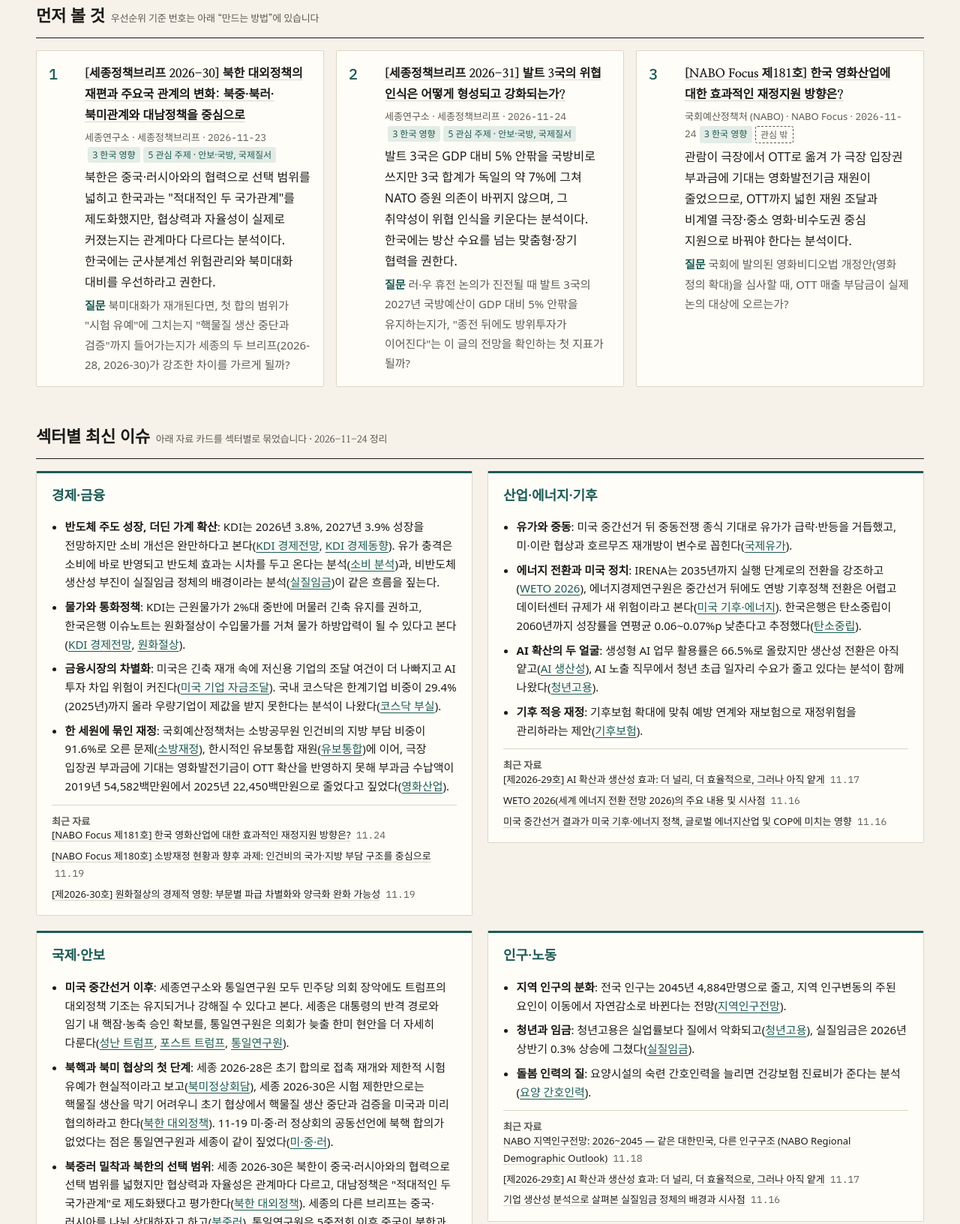
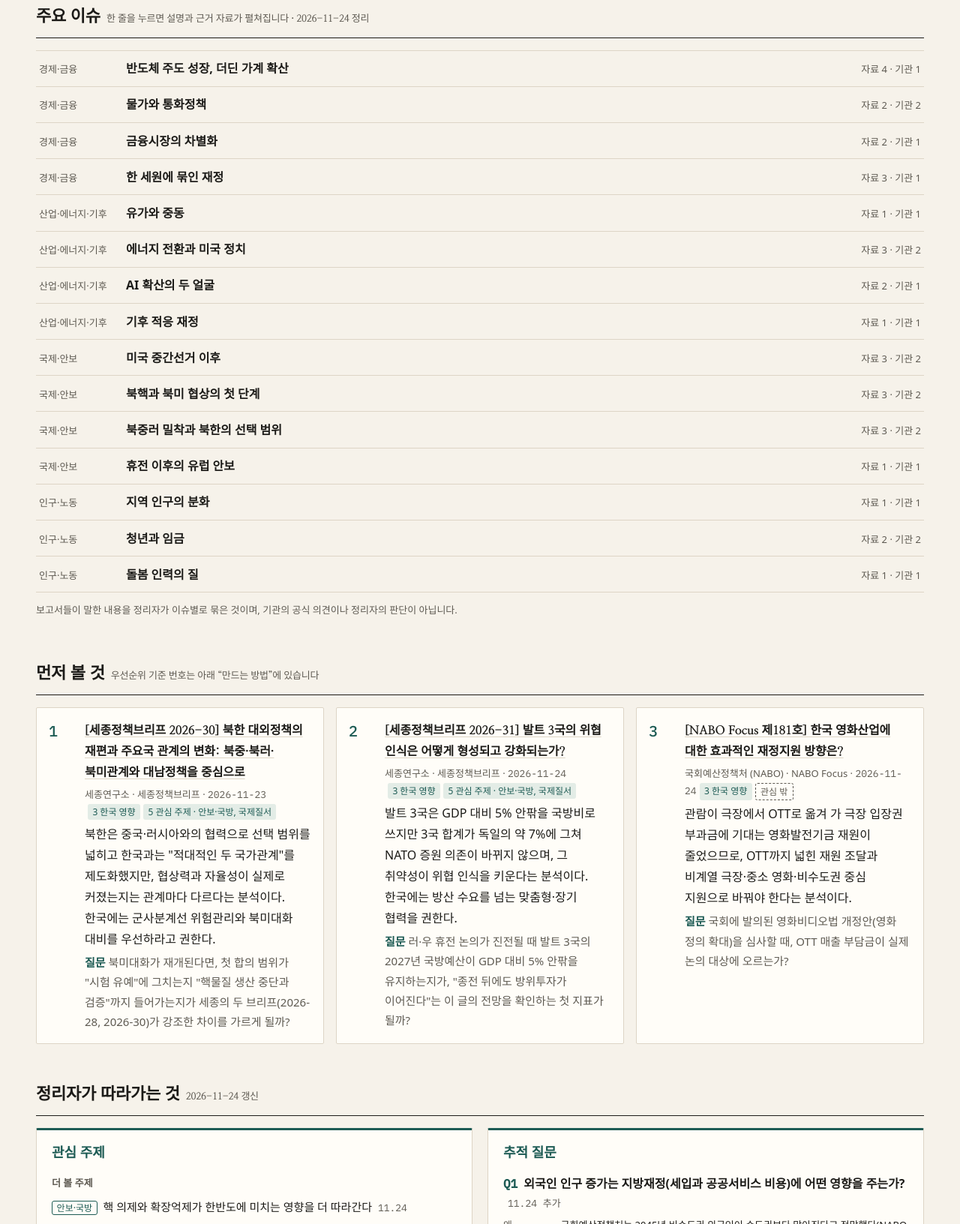
Before and after one commit to windwave51/kr-research-briefing, a plain HTML site: page index.html in a window 1280 px wide. Shown: the part 297-1929 px from the top of the page at 75% size. Drawn offline with Linux system fonts and the light colour scheme; a web font is replaced by a local one.

Commit message:
첫 화면을 주요 이슈 한 줄 목록으로 바꿈
Co-Authored-By: Claude Opus 5.5 <noreply@anthropic.com>

```diff
--- a/index.html
+++ b/index.html
@@ -157,6 +157,22 @@ details.more[open] > summary { margin-bottom: 1rem; }
 /* 읽기 위주 절은 넓어진 페이지에서도 한 줄 길이를 지금처럼 유지하고 가운데에 놓는다 */
 .masthead, .method, .notice, .upcoming { max-width: 46rem; width: 100%; justify-self: center; }
 /* 섹터별 최신 이슈: 넓은 화면에서 두 칸씩 두 줄 */
+.issue-lines { list-style: none; margin: 0; padding: 0; border-top: 1px solid var(--line); }
+.issue-lines li { border-bottom: 1px solid var(--line); }
+.issue-lines summary { display: grid; grid-template-columns: 6.5rem minmax(0, 1fr) auto; gap: 0.75rem; align-items: baseline; padding: 0.6rem 0.25rem; cursor: pointer; list-style: none; }
+.issue-lines summary::-webkit-details-marker { display: none; }
+.issue-lines summary:hover .t { color: var(--accent); }
+.issue-lines .sec { font-size: var(--step--1); color: var(--muted); white-space: nowrap; }
+.issue-lines .t { font-weight: 600; white-space: nowrap; overflow: hidden; text-overflow: ellipsis; }
+.issue-lines .n { font-size: var(--step--1); color: var(--muted); white-space: nowrap; }
+.issue-lines details[open] .t { white-space: normal; }
+.issue-lines details p { margin: 0 0 0.75rem; padding: 0 0.25rem 0 7.5rem; font-size: 0.9375rem; line-height: 1.65; }
+.issue-lines details p a { color: var(--accent); }
+@media (max-width: 40rem) {
+  .issue-lines summary { grid-template-columns: minmax(0, 1fr) auto; row-gap: 0.1rem; }
+  .issue-lines .sec { grid-column: 1 / -1; }
+  .issue-lines details p { padding-left: 0.25rem; }
+}
 .issues { display: grid; gap: 1.25rem; grid-template-columns: minmax(0, 1fr); align-items: start; }
 @media (min-width: 52rem) { .issues { grid-template-columns: repeat(2, minmax(0, 1fr)); } }
 .issue-box { background: var(--surface); border: 1px solid var(--line); border-radius: 6px; padding: 1rem 1.25rem; display: grid; gap: 0.75rem; min-width: 0; }
@@ -349,7 +365,7 @@ section > h2 { font-family: var(--font-display); font-weight: 800; letter-spacin
       <div><dt>발간</dt><dd>2026-10-26 ~ 2026-11-24</dd></div>
     </dl>
     <nav class="keys" aria-label="바로 가기">
-      <a href="#first"><b>1</b>먼저 볼 것</a><a href="#issues"><b>2</b>섹터 이슈</a><a href="#ledger"><b>3</b>따라가는 것</a><a href="#all"><b>4</b>자료</a><a href="#method"><b>5</b>방법</a>
+      <a href="#issues"><b>1</b>주요 이슈</a><a href="#first"><b>2</b>먼저 볼 것</a><a href="#ledger"><b>3</b>따라가는 것</a><a href="#all"><b>4</b>자료</a><a href="#method"><b>5</b>방법</a>
     </nav>
   </div>
 </div>
@@ -360,6 +376,27 @@ section > h2 { font-family: var(--font-display); font-weight: 800; letter-spacin
     <h1>국내 연구기관 리포트 브리핑</h1>
     <p>국내 연구기관이 새로 낸 보고서를 원문 쪽수와 함께 짧게 정리합니다. 결론을 대신 내리기보다, 먼저 읽을 자료와 따져볼 질문을 고릅니다.</p>
   </header>
+
+  <section aria-labelledby="issues">
+    <h2 id="issues">주요 이슈<small>한 줄을 누르면 설명과 근거 자료가 펼쳐집니다 · 2026-11-24 정리</small></h2>
+    <ul class="issue-lines"><li><details><summary><span class="sec">경제·금융</span><span class="t">반도체 주도 성장, 더딘 가계 확산</span><span class="n">자료 4 · 기관 1</span></summary>
+  <p>KDI는 2026년 3.8%, 2027년 3.9% 성장을 전망하지만 소비 개선은 완만하다고 본다(<a href="#2026-11-18-kdi-economic-outlook-2026-2h">KDI 경제전망</a>, <a href="#2026-11-09-kdi-monthly-trends-2026-11">KDI 경제동향</a>). 유가 충격은 소비에 바로 반영되고 반도체 효과는 시차를 두고 온다는 분석(<a href="#2026-11-12-kdi-chip-boom-oil-consumption">소비 분석</a>)과, 비반도체 생산성 부진이 실질임금 정체의 배경이라는 분석(<a href="#2026-11-16-kdi-real-wage-productivity">실질임금</a>)이 같은 흐름을 짚는다.</p></details></li><li><details><summary><span class="sec">경제·금융</span><span class="t">물가와 통화정책</span><span class="n">자료 2 · 기관 2</span></summary>
+  <p>KDI는 근원물가가 2%대 중반에 머물러 긴축 유지를 권하고, 한국은행 이슈노트는 원화절상이 수입물가를 거쳐 물가 하방압력이 될 수 있다고 본다(<a href="#2026-11-18-kdi-economic-outlook-2026-2h">KDI 경제전망</a>, <a href="#2026-11-19-bok-won-appreciation-effects">원화절상</a>).</p></details></li><li><details><summary><span class="sec">경제·금융</span><span class="t">금융시장의 차별화</span><span class="n">자료 2 · 기관 1</span></summary>
+  <p>미국은 긴축 재개 속에 저신용 기업의 조달 여건이 더 나빠지고 AI 투자 차입 위험이 커진다(<a href="#2026-11-16-kcmi-us-corporate-funding">미국 기업 자금조달</a>). 국내 코스닥은 한계기업 비중이 29.4%(2025년)까지 올라 우량기업이 제값을 받지 못한다는 분석이 나왔다(<a href="#2026-11-16-kcmi-kosdaq-distress">코스닥 부실</a>).</p></details></li><li><details><summary><span class="sec">경제·금융</span><span class="t">한 세원에 묶인 재정</span><span class="n">자료 3 · 기관 1</span></summary>
+  <p>국회예산정책처는 소방공무원 인건비의 지방 부담 비중이 91.6%로 오른 문제(<a href="#2026-11-19-nabo-fire-service-finance">소방재정</a>), 한시적인 유보통합 재원(<a href="#2026-10-27-nabo-early-childhood-integration">유보통합</a>)에 이어, 극장 입장권 부과금에 기대는 영화발전기금이 OTT 확산을 반영하지 못해 부과금 수납액이 2019년 54,582백만원에서 2025년 22,450백만원으로 줄었다고 짚었다(<a href="#2026-11-24-nabo-film-industry-finance">영화산업</a>).</p></details></li><li><details><summary><span class="sec">산업·에너지·기후</span><span class="t">유가와 중동</span><span class="n">자료 1 · 기관 1</span></summary>
+  <p>미국 중간선거 뒤 중동전쟁 종식 기대로 유가가 급락·반등을 거듭했고, 미·이란 협상과 호르무즈 재개방이 변수로 꼽힌다(<a href="#2026-11-16-keei-oil-price-midterms">국제유가</a>).</p></details></li><li><details><summary><span class="sec">산업·에너지·기후</span><span class="t">에너지 전환과 미국 정치</span><span class="n">자료 3 · 기관 2</span></summary>
+  <p>IRENA는 2035년까지 실행 단계로의 전환을 강조하고(<a href="#2026-11-16-keei-weto-2026">WETO 2026</a>), 에너지경제연구원은 중간선거 뒤에도 연방 기후정책 전환은 어렵고 데이터센터 규제가 새 위험이라고 본다(<a href="#2026-11-16-keei-us-midterms-climate-energy">미국 기후·에너지</a>). 한국은행은 탄소중립이 2060년까지 성장률을 연평균 0.06~0.07%p 낮춘다고 추정했다(<a href="#2026-10-28-bok-carbon-neutral-pathways">탄소중립</a>).</p></details></li><li><details><summary><span class="sec">산업·에너지·기후</span><span class="t">AI 확산의 두 얼굴</span><span class="n">자료 2 · 기관 1</span></summary>
+  <p>생성형 AI 업무 활용률은 66.5%로 올랐지만 생산성 전환은 아직 얕고(<a href="#2026-11-17-bok-ai-productivity">AI 생산성</a>), AI 노출 직무에서 청년 초급 일자리 수요가 줄고 있다는 분석이 함께 나왔다(<a href="#2026-10-26-bok-youth-employment">청년고용</a>).</p></details></li><li><details><summary><span class="sec">산업·에너지·기후</span><span class="t">기후 적응 재정</span><span class="n">자료 1 · 기관 1</span></summary>
+  <p>기후보험 확대에 맞춰 예방 연계와 재보험으로 재정위험을 관리하라는 제안(<a href="#2026-11-12-nabo-climate-insurance">기후보험</a>).</p></details></li><li><details><summary><span class="sec">국제·안보</span><span class="t">미국 중간선거 이후</span><span class="n">자료 3 · 기관 2</span></summary>
+  <p>세종연구소와 통일연구원 모두 민주당 의회 장악에도 트럼프의 대외정책 기조는 유지되거나 강해질 수 있다고 본다. 세종은 대통령의 반격 경로와 임기 내 핵잠·농축 승인 확보를, 통일연구원은 의회가 늦출 한미 현안을 더 자세히 다룬다(<a href="#2026-11-05-sejong-us-midterms-angry-trump">성난 트럼프</a>, <a href="#2026-11-04-sejong-midterms-post-trump-order">포스트 트럼프</a>, <a href="#2026-11-05-kinu-us-midterms-korea-policy">통일연구원</a>).</p></details></li><li><details><summary><span class="sec">국제·안보</span><span class="t">북핵과 북미 협상의 첫 단계</span><span class="n">자료 3 · 기관 2</span></summary>
+  <p>세종 2026-28은 초기 합의로 접촉 재개와 제한적 시험 유예가 현실적이라고 보고(<a href="#2026-10-30-sejong-next-nk-us-summit">북미정상회담</a>), 세종 2026-30은 시험 제한만으로는 핵물질 생산을 막기 어려우니 초기 협상에서 핵물질 생산 중단과 검증을 미국과 미리 협의하라고 한다(<a href="#2026-11-23-sejong-nk-foreign-policy-realignment">북한 대외정책</a>). 11-19 미·중·러 정상회의 공동선언에 북핵 합의가 없었다는 점은 통일연구원과 세종이 같이 짚었다(<a href="#2026-11-20-kinu-us-china-russia-summit">미·중·러</a>).</p></details></li><li><details><summary><span class="sec">국제·안보</span><span class="t">북중러 밀착과 북한의 선택 범위</span><span class="n">자료 3 · 기관 2</span></summary>
+  <p>세종 2026-30은 북한이 중국·러시아와의 협력으로 선택 범위를 넓혔지만 협상력과 자율성은 관계마다 다르고, 대남정책은 "적대적인 두 국가관계"로 제도화됐다고 평가한다(<a href="#2026-11-23-sejong-nk-foreign-policy-realignment">북한 대외정책</a>). 세종의 다른 브리프는 중국·러시아를 나눠 상대하자고 하고(<a href="#2026-11-06-sejong-nk-china-russia-alignment">북중러</a>), 통일연구원은 5중전회 이후 중국이 북한과 당 대 당 연대로 접경을 안정시킨다고 본다(<a href="#2026-11-11-kinu-china-fifth-plenum">5중전회</a>).</p></details></li><li><details><summary><span class="sec">국제·안보</span><span class="t">휴전 이후의 유럽 안보</span><span class="n">자료 1 · 기관 1</span></summary>
+  <p>세종 2026-31은 발트 3국이 GDP 대비 5% 안팎을 국방비로 쓰지만 3국 합계가 독일의 약 7%에 그쳐 NATO 증원 의존이 이어지고, 러·우 휴전 뒤에도 방위투자가 지속될 가능성이 높다고 본다(<a href="#2026-11-24-sejong-baltic-threat-perception">발트 3국</a>).</p></details></li><li><details><summary><span class="sec">인구·노동</span><span class="t">지역 인구의 분화</span><span class="n">자료 1 · 기관 1</span></summary>
+  <p>전국 인구는 2045년 4,884만명으로 줄고, 지역 인구변동의 주된 요인이 이동에서 자연감소로 바뀐다는 전망(<a href="#2026-11-18-nabo-regional-population-outlook">지역인구전망</a>).</p></details></li><li><details><summary><span class="sec">인구·노동</span><span class="t">청년과 임금</span><span class="n">자료 2 · 기관 2</span></summary>
+  <p>청년고용은 실업률보다 질에서 악화되고(<a href="#2026-10-26-bok-youth-employment">청년고용</a>), 실질임금은 2026년 상반기 0.3% 상승에 그쳤다(<a href="#2026-11-16-kdi-real-wage-productivity">실질임금</a>).</p></details></li><li><details><summary><span class="sec">인구·노동</span><span class="t">돌봄 인력의 질</span><span class="n">자료 1 · 기관 1</span></summary>
+  <p>요양시설의 숙련 간호인력을 늘리면 건강보험 진료비가 준다는 분석(<a href="#2026-11-03-kdi-nursing-home-skilled-nurses">요양 간호인력</a>).</p></details></li></ul>
+    <p class="caption">보고서들이 말한 내용을 정리자가 이슈별로 묶은 것이며, 기관의 공식 의견이나 정리자의 판단이 아닙니다.</p>
+  </section>
 
   <section aria-labelledby="first">
     <h2 id="first">먼저 볼 것<small>우선순위 기준 번호는 아래 “만드는 방법”에 있습니다</small></h2>
@@ -379,28 +416,6 @@ section > h2 { font-family: var(--font-display); font-weight: 800; letter-spacin
   <span>관람이 극장에서 OTT로 옮겨 가 극장 입장권 부과금에 기대는 영화발전기금 재원이 줄었으므로, OTT까지 넓힌 재원 조달과 비계열 극장·중소 영화·비수도권 중심 지원으로 바꿔야 한다는 분석이다.</span>
   <span class="ask"><b>질문</b> 국회에 발의된 영화비디오법 개정안(영화 정의 확대)을 심사할 때, OTT 매출 부담금이 실제 논의 대상에 오르는가?</span>
 </div></li></ol>
-  </section>
-
-  <section aria-labelledby="issues">
-    <h2 id="issues">섹터별 최신 이슈<small>아래 자료 카드를 섹터별로 묶었습니다 · 2026-11-24 정리</small></h2>
-    <div class="issues"><article class="issue-box">
-  <h3>경제·금융</h3>
-  <ul class="issue-list"><li><strong>반도체 주도 성장, 더딘 가계 확산</strong>: KDI는 2026년 3.8%, 2027년 3.9% 성장을 전망하지만 소비 개선은 완만하다고 본다(<a href="#2026-11-18-kdi-economic-outlook-2026-2h">KDI 경제전망</a>, <a href="#2026-11-09-kdi-monthly-trends-2026-11">KDI 경제동향</a>). 유가 충격은 소비에 바로 반영되고 반도체 효과는 시차를 두고 온다는 분석(<a href="#2026-11-12-kdi-chip-boom-oil-consumption">소비 분석</a>)과, 비반도체 생산성 부진이 실질임금 정체의 배경이라는 분석(<a href="#2026-11-16-kdi-real-wage-productivity">실질임금</a>)이 같은 흐름을 짚는다.</li><li><strong>물가와 통화정책</strong>: KDI는 근원물가가 2%대 중반에 머물러 긴축 유지를 권하고, 한국은행 이슈노트는 원화절상이 수입물가를 거쳐 물가 하방압력이 될 수 있다고 본다(<a href="#2026-11-18-kdi-economic-outlook-2026-2h">KDI 경제전망</a>, <a href="#2026-11-19-bok-won-appreciation-effects">원화절상</a>).</li><li><strong>금융시장의 차별화</strong>: 미국은 긴축 재개 속에 저신용 기업의 조달 여건이 더 나빠지고 AI 투자 차입 위험이 커진다(<a href="#2026-11-16-kcmi-us-corporate-funding">미국 기업 자금조달</a>). 국내 코스닥은 한계기업 비중이 29.4%(2025년)까지 올라 우량기업이 제값을 받지 못한다는 분석이 나왔다(<a href="#2026-11-16-kcmi-kosdaq-distress">코스닥 부실</a>).</li><li><strong>한 세원에 묶인 재정</strong>: 국회예산정책처는 소방공무원 인건비의 지방 부담 비중이 91.6%로 오른 문제(<a href="#2026-11-19-nabo-fire-service-finance">소방재정</a>), 한시적인 유보통합 재원(<a href="#2026-10-27-nabo-early-childhood-integration">유보통합</a>)에 이어, 극장 입장권 부과금에 기대는 영화발전기금이 OTT 확산을 반영하지 못해 부과금 수납액이 2019년 54,582백만원에서 2025년 22,450백만원으로 줄었다고 짚었다(<a href="#2026-11-24-nabo-film-industry-finance">영화산업</a>).</li></ul>
-  <div class="recent"><h4>최근 자료</h4><ul><li><a href="#2026-11-24-nabo-film-industry-finance">[NABO Focus 제181호] 한국 영화산업에 대한 효과적인 재정지원 방향은?</a> <time>11.24</time></li><li><a href="#2026-11-19-nabo-fire-service-finance">[NABO Focus 제180호] 소방재정 현황과 향후 과제: 인건비의 국가·지방 부담 구조를 중심으로</a> <time>11.19</time></li><li><a href="#2026-11-19-bok-won-appreciation-effects">[제2026-30호] 원화절상의 경제적 영향: 부문별 파급 차별화와 양극화 완화 가능성</a> <time>11.19</time></li></ul></div>
-</article><article class="issue-box">
-  <h3>산업·에너지·기후</h3>
-  <ul class="issue-list"><li><strong>유가와 중동</strong>: 미국 중간선거 뒤 중동전쟁 종식 기대로 유가가 급락·반등을 거듭했고, 미·이란 협상과 호르무즈 재개방이 변수로 꼽힌다(<a href="#2026-11-16-keei-oil-price-midterms">국제유가</a>).</li><li><strong>에너지 전환과 미국 정치</strong>: IRENA는 2035년까지 실행 단계로의 전환을 강조하고(<a href="#2026-11-16-keei-weto-2026">WETO 2026</a>), 에너지경제연구원은 중간선거 뒤에도 연방 기후정책 전환은 어렵고 데이터센터 규제가 새 위험이라고 본다(<a href="#2026-11-16-keei-us-midterms-climate-energy">미국 기후·에너지</a>). 한국은행은 탄소중립이 2060년까지 성장률을 연평균 0.06~0.07%p 낮춘다고 추정했다(<a href="#2026-10-28-bok-carbon-neutral-pathways">탄소중립</a>).</li><li><strong>AI 확산의 두 얼굴</strong>: 생성형 AI 업무 활용률은 66.5%로 올랐지만 생산성 전환은 아직 얕고(<a href="#2026-11-17-bok-ai-productivity">AI 생산성</a>), AI 노출 직무에서 청년 초급 일자리 수요가 줄고 있다는 분석이 함께 나왔다(<a href="#2026-10-26-bok-youth-employment">청년고용</a>).</li><li><strong>기후 적응 재정</strong>: 기후보험 확대에 맞춰 예방 연계와 재보험으로 재정위험을 관리하라는 제안(<a href="#2026-11-12-nabo-climate-insurance">기후보험</a>).</li></ul>
-  <div class="recent"><h4>최근 자료</h4><ul><li><a href="#2026-11-17-bok-ai-productivity">[제2026-29호] AI 확산과 생산성 효과: 더 널리, 더 효율적으로, 그러나 아직 얕게</a> <time>11.17</time></li><li><a href="#2026-11-16-keei-weto-2026">WETO 2026(세계 에너지 전환 전망 2026)의 주요 내용 및 시사점</a> <time>11.16</time></li><li><a href="#2026-11-16-keei-us-midterms-climate-energy">미국 중간선거 결과가 미국 기후·에너지 정책, 글로벌 에너지산업 및 COP에 미치는 영향</a> <time>11.16</time></li></ul></div>
-</article><article class="issue-box">
-  <h3>국제·안보</h3>
-  <ul class="issue-list"><li><strong>미국 중간선거 이후</strong>: 세종연구소와 통일연구원 모두 민주당 의회 장악에도 트럼프의 대외정책 기조는 유지되거나 강해질 수 있다고 본다. 세종은 대통령의 반격 경로와 임기 내 핵잠·농축 승인 확보를, 통일연구원은 의회가 늦출 한미 현안을 더 자세히 다룬다(<a href="#2026-11-05-sejong-us-midterms-angry-trump">성난 트럼프</a>, <a href="#2026-11-04-sejong-midterms-post-trump-order">포스트 트럼프</a>, <a href="#2026-11-05-kinu-us-midterms-korea-policy">통일연구원</a>).</li><li><strong>북핵과 북미 협상의 첫 단계</strong>: 세종 2026-28은 초기 합의로 접촉 재개와 제한적 시험 유예가 현실적이라고 보고(<a href="#2026-10-30-sejong-next-nk-us-summit">북미정상회담</a>), 세종 2026-30은 시험 제한만으로는 핵물질 생산을 막기 어려우니 초기 협상에서 핵물질 생산 중단과 검증을 미국과 미리 협의하라고 한다(<a href="#2026-11-23-sejong-nk-foreign-policy-realignment">북한 대외정책</a>). 11-19 미·중·러 정상회의 공동선언에 북핵 합의가 없었다는 점은 통일연구원과 세종이 같이 짚었다(<a href="#2026-11-20-kinu-us-china-russia-summit">미·중·러</a>).</li><li><strong>북중러 밀착과 북한의 선택 범위</strong>: 세종 2026-30은 북한이 중국·러시아와의 협력으로 선택 범위를 넓혔지만 협상력과 자율성은 관계마다 다르고, 대남정책은 "적대적인 두 국가관계"로 제도화됐다고 평가한다(<a href="#2026-11-23-sejong-nk-foreign-policy-realignment">북한 대외정책</a>). 세종의 다른 브리프는 중국·러시아를 나눠 상대하자고 하고(<a href="#2026-11-06-sejong-nk-china-russia-alignment">북중러</a>), 통일연구원은 5중전회 이후 중국이 북한과 당 대 당 연대로 접경을 안정시킨다고 본다(<a href="#2026-11-11-kinu-china-fifth-plenum">5중전회</a>).</li><li><strong>휴전 이후의 유럽 안보</strong>: 세종 2026-31은 발트 3국이 GDP 대비 5% 안팎을 국방비로 쓰지만 3국 합계가 독일의 약 7%에 그쳐 NATO 증원 의존이 이어지고, 러·우 휴전 뒤에도 방위투자가 지속될 가능성이 높다고 본다(<a href="#2026-11-24-sejong-baltic-threat-perception">발트 3국</a>).</li></ul>
-  <div class="recent"><h4>최근 자료</h4><ul><li><a href="#2026-11-24-sejong-baltic-threat-perception">[세종정책브리프 2026-31] 발트 3국의 위협 인식은 어떻게 형성되고 강화되는가?</a> <time>11.24</time></li><li><a href="#2026-11-23-sejong-nk-foreign-policy-realignment">[세종정책브리프 2026-30] 북한 대외정책의 재편과 주요국 관계의 변화: 북중·북러·북미관계와 대남정책을 중심으로</a> <time>11.23</time></li><li><a href="#2026-11-20-kinu-us-china-russia-summit">2026년 미·중·러 정상회의 평가: 핵 의제 및 한반도에의 함의</a> <time>11.20</time></li></ul></div>
-</article><article class="issue-box">
-  <h3>인구·노동</h3>
-  <ul class="issue-list"><li><strong>지역 인구의 분화</strong>: 전국 인구는 2045년 4,884만명으로 줄고, 지역 인구변동의 주된 요인이 이동에서 자연감소로 바뀐다는 전망(<a href="#2026-11-18-nabo-regional-population-outlook">지역인구전망</a>).</li><li><strong>청년과 임금</strong>: 청년고용은 실업률보다 질에서 악화되고(<a href="#2026-10-26-bok-youth-employment">청년고용</a>), 실질임금은 2026년 상반기 0.3% 상승에 그쳤다(<a href="#2026-11-16-kdi-real-wage-productivity">실질임금</a>).</li><li><strong>돌봄 인력의 질</strong>: 요양시설의 숙련 간호인력을 늘리면 건강보험 진료비가 준다는 분석(<a href="#2026-11-03-kdi-nursing-home-skilled-nurses">요양 간호인력</a>).</li></ul>
-  <div class="recent"><h4>최근 자료</h4><ul><li><a href="#2026-11-18-nabo-regional-population-outlook">NABO 지역인구전망: 2026~2045 — 같은 대한민국, 다른 인구구조 (NABO Regional Demographic Outlook)</a> <time>11.18</time></li><li><a href="#2026-11-17-bok-ai-productivity">[제2026-29호] AI 확산과 생산성 효과: 더 널리, 더 효율적으로, 그러나 아직 얕게</a> <time>11.17</time></li><li><a href="#2026-11-16-kdi-real-wage-productivity">기업 생산성 분석으로 살펴본 실질임금 정체의 배경과 시사점</a> <time>11.16</time></li></ul></div>
-</article></div>
-    <p class="caption">각 이슈는 연결된 보고서들이 말한 내용을 정리자가 섹터별로 묶은 것이며, 기관의 공식 의견이나 정리자의 판단이 아닙니다. 근거는 연결된 카드와 원문에서 확인해 주세요.</p>
   </section>
 
   <section aria-labelledby="ledger">
```
